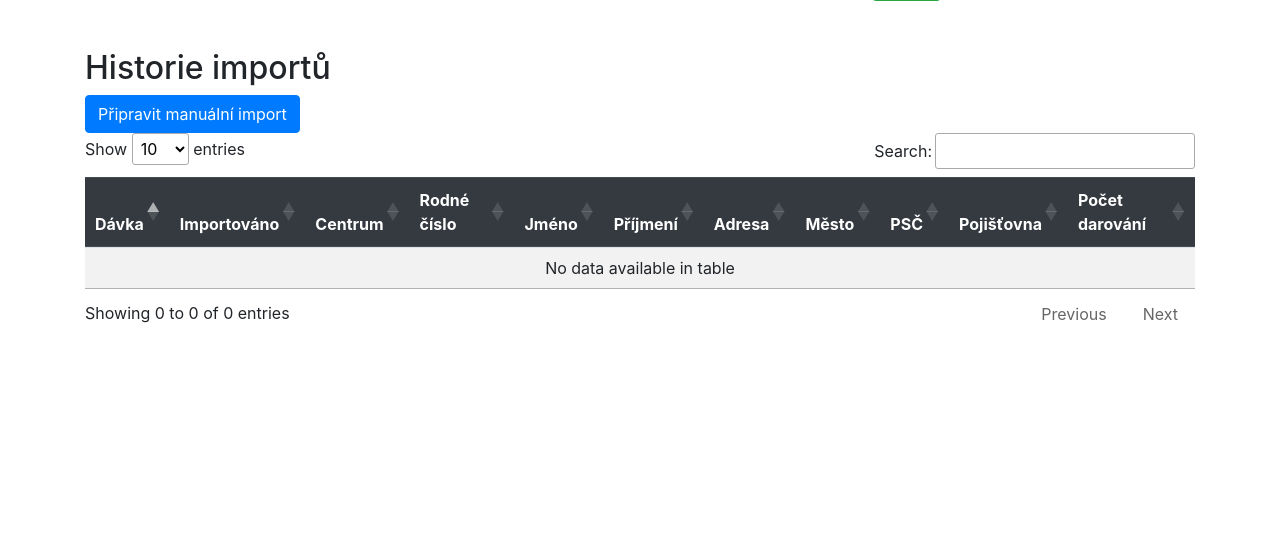
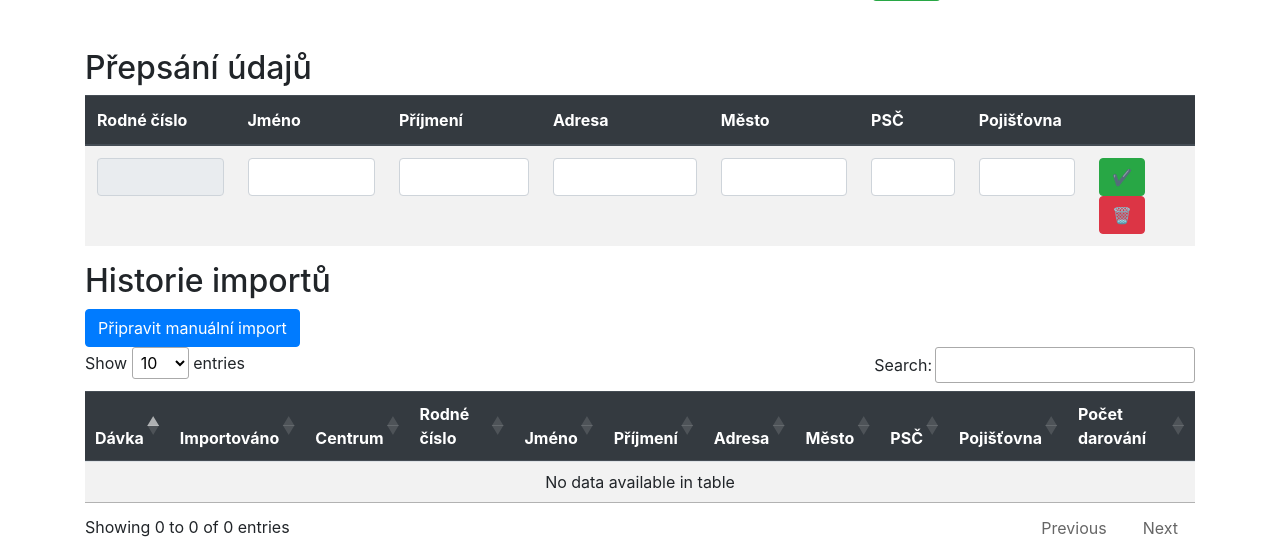
Before and after one commit to frenzymadness/donors_registry, a Flask app: template registry/templates/donor/detail.html in a window 1280 px wide. Shown: the part 442-991 px from the top of the page. Before the commit the page ends 765 px from the top, so only its background shows below. Run offline with Flask 2, Linux system fonts and the light colour scheme; the template is opened without the code that fills it: values that come from a table or form of the project are taken from there, others are empty; parts of the project's set-up code (start-up, migrations or seed data) failed here and were passed over; some libraries are stand-ins or nearby versions.

Commit message:
přidána infrastruktura pro přepisování udajů dárce
 - přidána tabulka donors_override
 - přidán formulář pro obsluhu tabulky

Záznamy z tabulky donors_override se zatím neprojeví v donors_overview.

```diff
--- a/registry/donor/forms.py
+++ b/registry/donor/forms.py
@@ -2,7 +2,7 @@ from flask_wtf import FlaskForm
 from wtforms import BooleanField, HiddenField, StringField, TextAreaField
 from wtforms.validators import DataRequired
 
-from registry.donor.models import AwardedMedals
+from registry.donor.models import AwardedMedals, DonorsOverride
 
 
 class RemoveMedalForm(FlaskForm):
@@ -46,3 +46,73 @@ class IgnoreDonorForm(FlaskForm):
 
 class RemoveFromIgnoredForm(FlaskForm):
     rodne_cislo = HiddenField(validators=[DataRequired()])
+
+
+class DonorsOverrideForm(FlaskForm):
+    rodne_cislo = StringField("Rodné číslo", validators=[DataRequired()])
+    first_name = StringField("Jméno")
+    last_name = StringField("Příjmení")
+    address = StringField("Adresa")
+    city = StringField("Město")
+    postal_code = StringField("PSČ")
+    kod_pojistovny = StringField("Pojišťovna")
+
+    _fields_ = [
+        "rodne_cislo",
+        "first_name",
+        "last_name",
+        "address",
+        "city",
+        "postal_code",
+        "kod_pojistovny",
+    ]
+
+    def validate(self):
+        initial_validation = super(DonorsOverrideForm, self).validate()
+        if not initial_validation:
+            return False
+
+        valid = True
+
+        if self.postal_code.data:
+            self.postal_code.data = self.postal_code.data.replace(" ", "")
+            if not self.postal_code.data.isdigit():
+                self.postal_code.errors.append(
+                    "PSČ může obsahovat pouze číslice a mezeru"
+                )
+                valid = False
+            if len(self.postal_code.data) != 5:
+                self.postal_code.errors.append("PSČ musí mít 5 znaků kromě mezer")
+                valid = False
+
+        if self.kod_pojistovny.data:
+            if not self.kod_pojistovny.data.isdigit():
+                self.kod_pojistovny.errors.append("Kód pojišťovny musí být číslo")
+                valid = False
+            if len(self.kod_pojistovny.data) != 3:
+                self.kod_pojistovny.errors.append("Kód pojišťovny musí být třímístný")
+                valid = False
+
+        self._get_field_data()
+
+        return valid
+
+    def init_fields(self, rodne_cislo):
+        override = DonorsOverride.query.get(rodne_cislo)
+
+        if override is not None:
+            for field in self._fields_:
+                data = getattr(override, field)
+                if data is not None:
+                    getattr(self, field).data = data
+
+        self.rodne_cislo.data = rodne_cislo
+
+        return self
+
+    def _get_field_data(self):
+        self.field_data = {}
+        for field in self._fields_:
+            data = getattr(self, field).data
+            if data != "":
+                self.field_data[field] = data
--- a/registry/templates/donor/detail.html
+++ b/registry/templates/donor/detail.html
@@ -150,6 +150,37 @@
 
 </div>
 
+<h2>Přepsání údajů</h2>
+{% with form=donors_override_form %}
+<form id="donorsOverrideForm" action="{{ url_for('donor.save_override') }}" method="POST">
+    {{ form.csrf_token }}
+    <table class="table table-striped table-hovered table-hover">
+        <thead class="thead-dark">
+            <th>Rodné číslo</th>
+            <th>Jméno</th>
+            <th>Příjmení</th>
+            <th>Adresa</th>
+            <th>Město</th>
+            <th>PSČ</th>
+            <th>Pojišťovna</th>
+            <th></th>
+        </thead>
+        <tbody>
+            <td>{{ form.rodne_cislo(readonly=True, size=8, class_="form-control") }}</td>
+            <td>{{ form.first_name(size=8, class_="form-control") }}</td>
+            <td>{{ form.last_name(size=8, class_="form-control") }}</td>
+            <td>{{ form.address(size=10, class_="form-control") }}</td>
+            <td>{{ form.city(size=8, class_="form-control") }}</td>
+            <td>{{ form.postal_code(size=3, class_="form-control") }}</td>
+            <td>{{ form.kod_pojistovny(size=3, class_="form-control") }}</td>
+            <td>
+                <button name="save_btn" class="btn btn-success" type="submit" title="Uložit výjimku">✔</button>
+                <button name="delete_btn" class="btn btn-danger" type="submit" title="Smazat výjimku">🗑</button>
+            </td>
+        </tbody>
+    </table>
+</form>
+{% endwith %}
 
 <h2>Historie importů</h2>
 
```
Also changed, not shown: migrations/versions/60a681c463a2_create_donors_override.py (added, +33 -0 lines), registry/donor/models.py (+11 -0 lines), registry/donor/views.py (+40 -1 lines).
